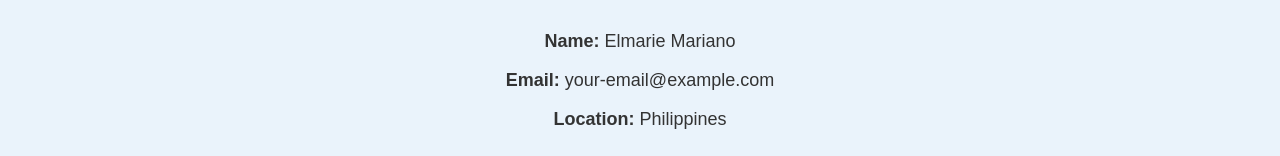
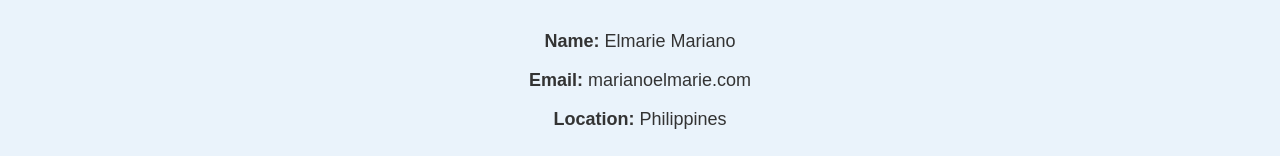
Before and after one commit to marianoelmarie-web/marianoelmarie-web, a plain HTML site: page index.html in a window 1280 px wide. Shown: the part 2707-2863 px from the top of the page. Drawn offline with Linux system fonts and the light colour scheme.

Commit message:
Fix email address in index.html
Corrected email address format in the contact section.

```diff
--- a/index.html
+++ b/index.html
@@ -347,7 +347,7 @@ system development, and web development.
 
 <p>
 <strong>Email:</strong>
-your-email@example.com
+marianoelmarie.com
 </p>
 
 <p>
```
